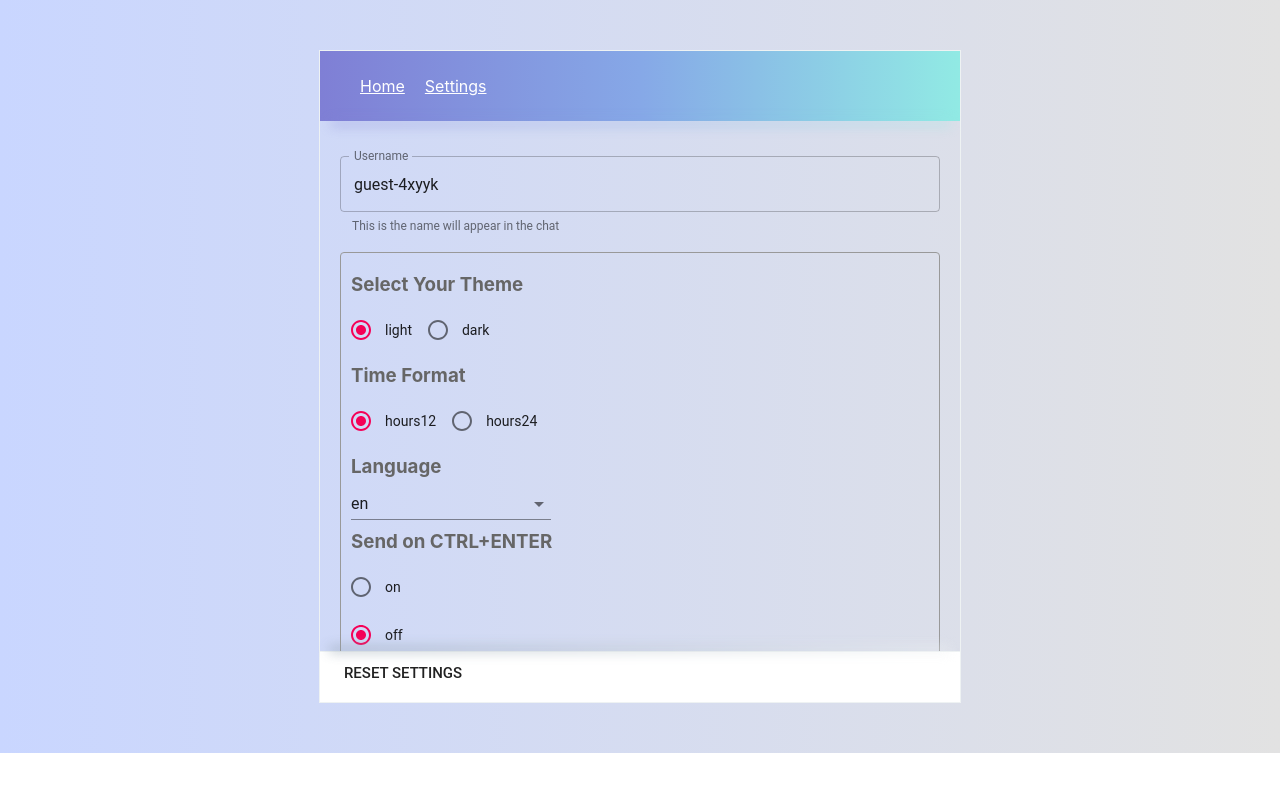
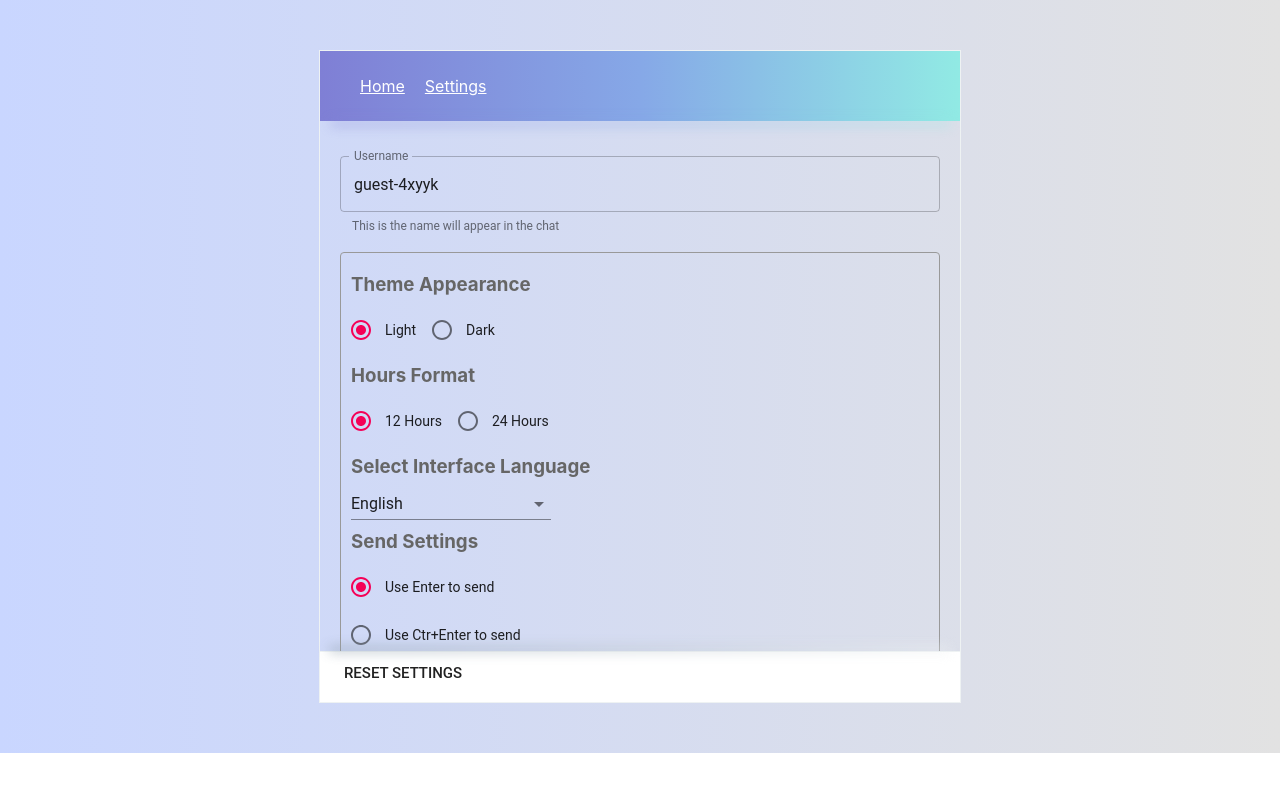
Before and after one commit to CarlosCanizal/chat-react, a React (Create React App) app: page /settings in a window 1280 px wide. Shown: the top 792 px of the page. Built offline with nearby package versions, Linux system fonts and the light colour scheme.

Commit message:
Adds internationalization to settings

```diff
--- a/src/components/ClockSelector/ClockSelector.js
+++ b/src/components/ClockSelector/ClockSelector.js
@@ -22,13 +22,13 @@ class ClockSelector extends Component{
 
         let timeFormat =  formats.map((format, index)=>{
             return(
-                <FormControlLabel className={themeClass.join(' ')} key={index} value={format} control={<Radio />} label={format} />
+                <FormControlLabel className={themeClass.join(' ')} key={index} value={format} control={<Radio />} label={this.props.labels.timeLabels[format]} />
             )
         });
 
         return(
             <div>
-                <h3 className={styles.Title}>Time Format</h3>
+                <h3 className={styles.Title}>{this.props.labels.timeFormat}</h3>
                 <FormControl component="fieldset">
                     <RadioGroup
                     className={styles.RadioGroup}
@@ -49,7 +49,7 @@ class ClockSelector extends Component{
 const mapStateToProps = state =>{
     return {
         ...state.settings,
-        timeFormat : state.settings.timeFormat
+        ...state.labels
     };
 };
 
--- a/src/components/LanguageSelector/LanguageSelector.js
+++ b/src/components/LanguageSelector/LanguageSelector.js
@@ -12,7 +12,7 @@ class LanguageSelector extends Component{
         const languagesList = ['en','es'];
         let options = languagesList.map((language, index)=>{
             return(
-                <MenuItem key={index} value={language}>{language}</MenuItem>
+                <MenuItem key={index} value={language}>{this.props.labels.langLabels[language]}</MenuItem>
             )
         });
 
@@ -25,10 +25,9 @@ class LanguageSelector extends Component{
             themeClass.push(styles.dark)
         }
 
-
         return(
             <div>
-                <h3 className={styles.Title}>Language</h3>
+                <h3 className={styles.Title}>{this.props.labels.selectLanguage}</h3>
                 <FormControl component="fieldset">
                 <Select className={themeClass.join(' ')}
                     value={this.props.language}
@@ -46,7 +45,7 @@ class LanguageSelector extends Component{
 const mapStateToProps = state =>{
     return {
         ...state.settings,
-        language : state.settings.language
+        ...state.labels
     };
 };
 
--- a/src/components/SendSettings/SendSettings.js
+++ b/src/components/SendSettings/SendSettings.js
@@ -9,7 +9,7 @@ import styles from '../Settings/Settings.module.sass'
 class SendSettings extends Component{
 
     render(){
-        const formats = ['on', 'off'];
+        const formats = ['off', 'on'];
         let CtrHandler= (event)=>{
             this.props.onChangeSendOption(event.target.value);
         };
@@ -20,12 +20,12 @@ class SendSettings extends Component{
 
         let ctrlOnOff =  formats.map((ctrlOption, index)=>{
             return(
-                <FormControlLabel className={themeClass.join(' ')} key={index} value={ctrlOption} control={<Radio />} label={ctrlOption} />
+                <FormControlLabel className={themeClass.join(' ')} key={index} value={ctrlOption} control={<Radio />} label={this.props.labels.sendEnter[ctrlOption]} />
             )
         });
         return(
             <div>
-                <h3 className={styles.Title}>Send on CTRL+ENTER</h3>
+                <h3 className={styles.Title}>{this.props.labels.sendSettings}</h3>
                 <FormControl component="fieldset">
                     <RadioGroup
                     aria-label=""
@@ -42,10 +42,10 @@ class SendSettings extends Component{
 
 }
 
-
 const mapStateToProps = state =>{
     return {
-        ...state.settings
+        ...state.settings,
+        ...state.labels
     };
 };
 
--- a/src/components/ThemeSelector/ThemeSelector.js
+++ b/src/components/ThemeSelector/ThemeSelector.js
@@ -15,7 +15,7 @@ class ThemeSelector extends Component{
             }
             let themes = themeList.map((theme, index)=>{
             return(
-                <FormControlLabel className={themeClass.join(' ')} key={index} value={theme} control={<Radio />} label={theme} />
+                <FormControlLabel className={themeClass.join(' ')} key={index} value={theme} control={<Radio />} label={this.props.labels.themeLabels[theme]} />
             )
         });
         let themeHandler= (event)=>{
@@ -23,7 +23,7 @@ class ThemeSelector extends Component{
         };
         return (
             <div>
-                <h3 className={styles.Title}>Select Your Theme</h3>
+                <h3 className={styles.Title}>{this.props.labels.selectTheme}</h3>
                 <FormControl component="fieldset">
                     <RadioGroup
                     className={styles.RadioGroup}
@@ -42,7 +42,8 @@ class ThemeSelector extends Component{
 
 const mapStateToProps = state =>{
     return {
-        theme : state.settings.theme
+        ...state.settings,
+        ...state.labels
     };
 };
 
--- a/src/components/Username/Username.js
+++ b/src/components/Username/Username.js
@@ -18,10 +18,10 @@ class Username extends Component{
             <TextField
                 className={themeClass.join(' ')}
                 id="outlined-full-width"
-                label="Username"
+                label={this.props.labels.username}
                 style={{ 'marginTop': 20 }}
-                placeholder="Choose your nickname"
-                helperText="This is the name will appear in the chat"
+                placeholder={this.props.labels.placeholder}
+                helperText={this.props.labels.helper}
                 fullWidth
                 defaultValue={this.props.username}
                 margin="none"
@@ -37,8 +37,8 @@ class Username extends Component{
 
 const mapStateToProps = state =>{
     return {
-        ...state.settings
-        // username : state.settings.username
+        ...state.settings,
+        ...state.labels
     };
 };
 
--- a/src/index.js
+++ b/src/index.js
@@ -5,10 +5,12 @@ import App from './App';
 import * as serviceWorker from './serviceWorker';
 import { createStore, combineReducers } from 'redux';
 import settingsReducer from './store/settingsReducer';
+import languageReducer from './store/languageReducer';
 import { Provider } from 'react-redux';
 
 const rootReducer = combineReducers({
     'settings': settingsReducer,
+    'labels': languageReducer
 });
 
 const store = createStore(rootReducer);
--- a/src/langs/en.json
+++ b/src/langs/en.json
@@ -1,3 +1,25 @@
 {
-    "username":"Username"
+    "username":"Username",
+    "placeholder":"Choose your Nickname",
+    "helper":"This is the name will appear in the chat",
+    "selectLanguage": "Select Interface Language",
+    "langLabels":{
+        "en":"English",
+        "es":"Español"
+    },
+    "selectTheme": "Theme Appearance",
+    "themeLabels":{
+        "light": "Light",
+        "dark": "Dark"
+    },
+    "timeFormat": "Hours Format",
+    "timeLabels":{
+        "hours12":"12 Hours",
+        "hours24":"24 Hours"
+    },
+    "sendSettings": "Send Settings",
+    "sendEnter":{
+        "on": "Use Ctr+Enter to send",
+        "off": "Use Enter to send"
+    }
 }
--- a/src/langs/es.json
+++ b/src/langs/es.json
@@ -1,3 +1,25 @@
 {
-    "username":"Nombre"
+    "username":"Nombre",
+    "placeholder":"Elige tu nombre",
+    "helper":"Con este nombre apareceras en el chat",
+    "selectLanguage": "Idioma de la interface",
+    "langLabels":{
+        "en":"English",
+        "es":"Español"
+    },
+    "selectTheme": "Apariencia del Tema",
+    "themeLabels":{
+        "light": "Claro",
+        "dark": "Oscuro"
+    },
+    "timeFormat": "Formato de Horas",
+    "timeLabels":{
+        "hours12":"12 Horas",
+        "hours24":"24 Horas"
+    },
+    "sendSettings": "Opciones de envio",
+    "sendEnter":{
+        "on": "Usar Ctr+Enter para enviar",
+        "off": "Usar Enter para enviar"
+    }
 }
--- /dev/null
+++ b/src/store/languageReducer.js
@@ -0,0 +1,23 @@
+const initialState = {
+    "languages":['en','es']
+}
+
+let defaultLang = initialState.languages[0];
+let lang = localStorage.getItem('language')?localStorage.getItem('language'):defaultLang;
+const labels = require('../langs/'+lang+'.json')
+
+initialState['labels'] = labels;
+
+const reducer = (state=initialState, action)=>{
+    if (action.type === 'CHANGE_LANGUAGE'){
+        let lang = action.language && state.languages.includes(action.language)?action.language:defaultLang;
+        const labels = require('../langs/'+lang+'.json')
+        return {
+            ...state,
+            labels: labels
+        }
+    }
+    return state
+}
+
+export default reducer
```
